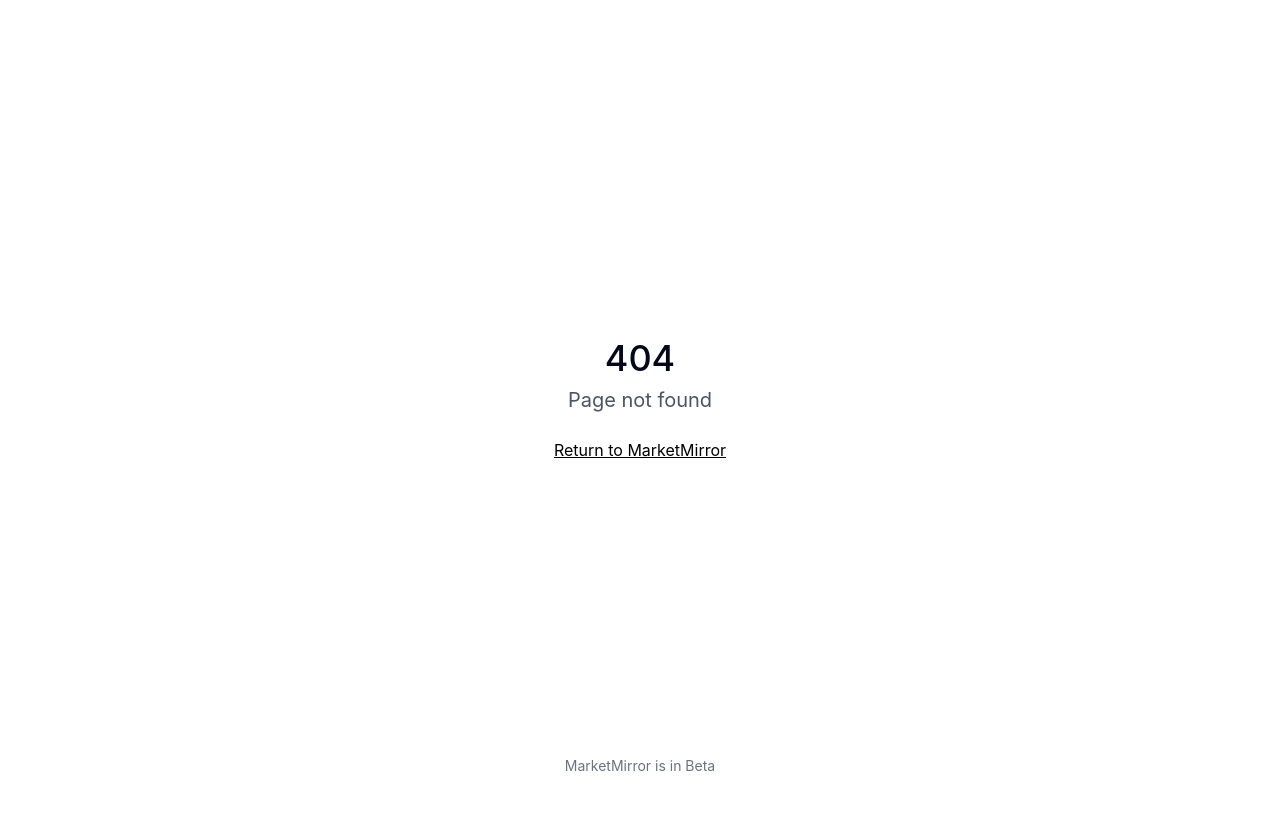
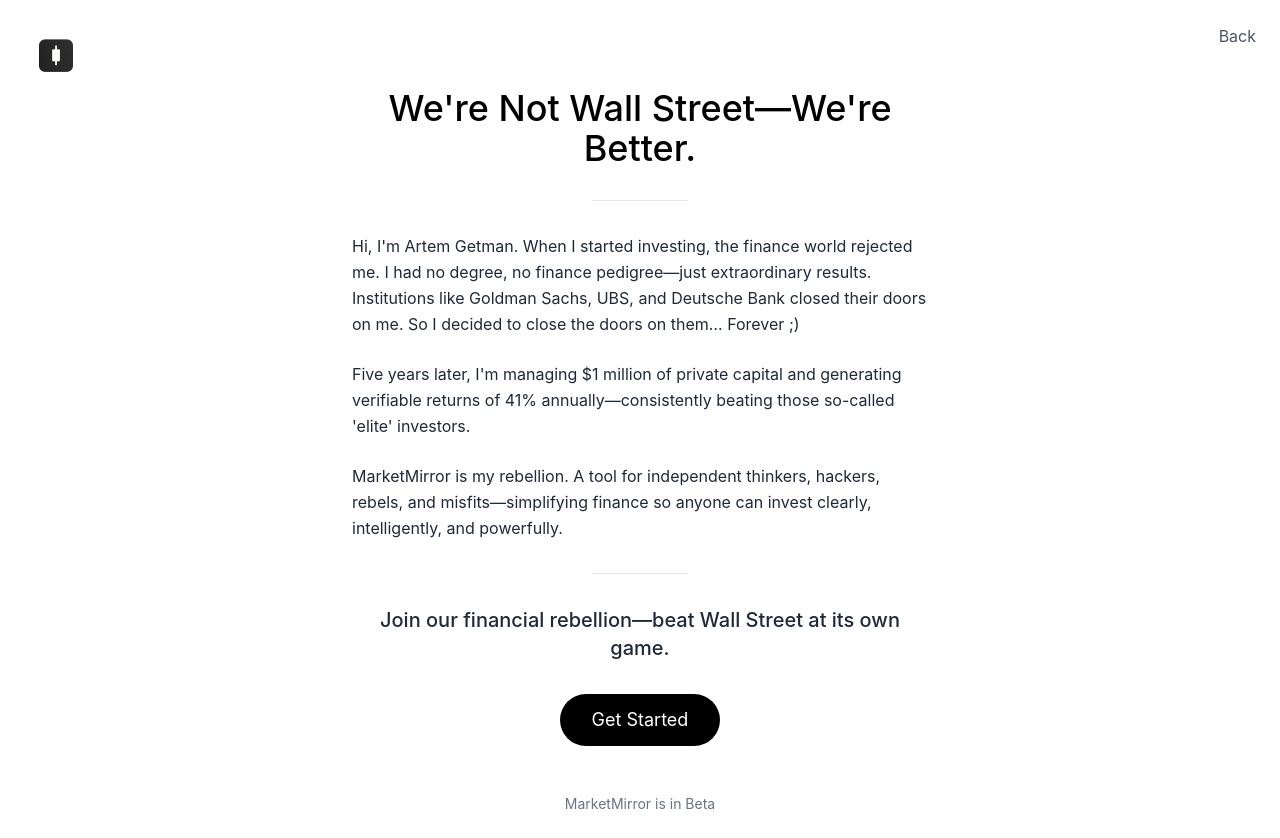
Before and after one commit to artemgetmann/marketmirror, a React (Vite) app: page /about in a window 1280 px wide. Before the commit this address had no page. Before the commit the page ends 800 px from the top, so only its background shows below. Built offline with nearby package versions, Linux system fonts and the light colour scheme.

Commit message:
Add new About page with Artem's story and link from homepage

```diff
--- a/src/App.tsx
+++ b/src/App.tsx
@@ -7,6 +7,7 @@ import { BrowserRouter, Routes, Route } from "react-router-dom";
 import Index from "./pages/Index";
 import Analysis from "./pages/Analysis";
 import NotFound from "./pages/NotFound";
+import About from "./pages/About";
 
 const queryClient = new QueryClient();
 
@@ -18,6 +19,7 @@ const App = () => (
       <BrowserRouter>
         <Routes>
           <Route path="/" element={<Index />} />
+          <Route path="/about" element={<About />} />
           <Route path="/analysis/:ticker" element={<Analysis />} />
           {/* ADD ALL CUSTOM ROUTES ABOVE THE CATCH-ALL "*" ROUTE */}
           <Route path="*" element={<NotFound />} />
--- /dev/null
+++ b/src/pages/About.tsx
@@ -0,0 +1,63 @@
+import { Link } from "react-router-dom";
+import Logo from "@/components/Logo";
+
+const About = () => {
+  return (
+    <div className="min-h-screen flex flex-col px-4 py-6 bg-white">
+      <div className="absolute top-6 left-6">
+        <Logo />
+      </div>
+
+      <Link
+        to="/"
+        className="absolute top-6 right-6 text-gray-600 hover:text-gray-900"
+      >
+        Back
+      </Link>
+
+      <div className="flex-1 flex flex-col items-center justify-center w-full max-w-xl mx-auto text-center space-y-8 pt-16">
+        <h1 className="text-4xl font-medium text-black">We're Not Wall Street—We're Better.</h1>
+
+        <div className="border-t border-gray-200 w-24 my-2"></div>
+
+        <div className="space-y-6 text-left">
+          <p className="text-gray-800 leading-relaxed">
+            Hi, I'm Artem Getman. When I started investing, the finance world rejected me.
+            I had no degree, no finance pedigree—just extraordinary results.
+            Institutions like Goldman Sachs, UBS, and Deutsche Bank closed their doors on me.
+            So I decided to close the doors on them… Forever ;)
+          </p>
+
+          <p className="text-gray-800 leading-relaxed">
+            Five years later, I'm managing $1 million of private capital and generating
+            verifiable returns of 41% annually—consistently beating those so-called 'elite' investors.
+          </p>
+
+          <p className="text-gray-800 leading-relaxed">
+            MarketMirror is my rebellion. A tool for independent thinkers, hackers, rebels,
+            and misfits—simplifying finance so anyone can invest clearly, intelligently, and powerfully.
+          </p>
+        </div>
+
+        <div className="border-t border-gray-200 w-24 my-2"></div>
+
+        <p className="text-xl font-medium text-gray-800">
+          Join our financial rebellion—beat Wall Street at its own game.
+        </p>
+
+        <Link
+          to="/"
+          className="mt-8 px-8 py-3 bg-black text-white rounded-full text-lg hover:bg-gray-800 transition-colors"
+        >
+          Get Started
+        </Link>
+      </div>
+
+      <div className="text-center text-sm text-gray-500 mt-12">
+        MarketMirror is in Beta
+      </div>
+    </div>
+  );
+};
+
+export default About;
--- a/src/pages/Index.tsx
+++ b/src/pages/Index.tsx
@@ -1,10 +1,11 @@
 
 import { useState } from "react";
-import { useNavigate } from "react-router-dom";
+import { useNavigate, Link } from "react-router-dom";
 import { Button } from "@/components/ui/button";
 import { Input } from "@/components/ui/input";
 import Logo from "@/components/Logo";
 import { toast } from "@/hooks/use-toast";
+import { HelpCircle } from "lucide-react";
 
 const Index = () => {
   const [tickerSymbol, setTickerSymbol] = useState("");
@@ -21,6 +22,12 @@ const Index = () => {
     <div className="min-h-screen flex flex-col px-4 py-6 bg-white">
       <div className="absolute top-6 left-6">
         <Logo />
+      </div>
+
+      <div className="absolute top-6 right-6">
+        <Link to="/about" className="text-gray-600 hover:text-gray-900" aria-label="About MarketMirror">
+          <HelpCircle size={24} />
+        </Link>
       </div>
 
       <div className="flex-1 flex flex-col items-center justify-center w-full max-w-xl mx-auto text-center space-y-6">
```
